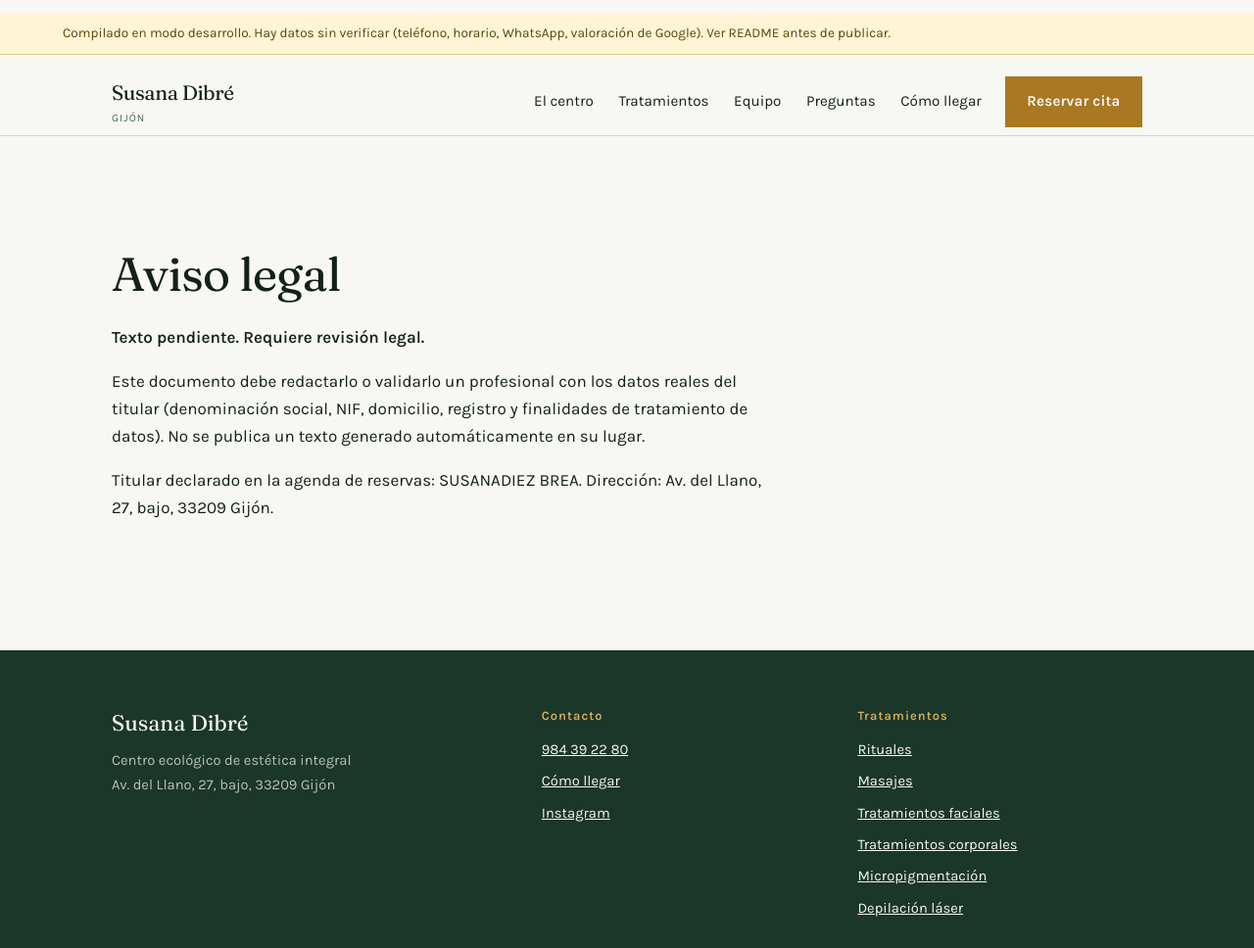
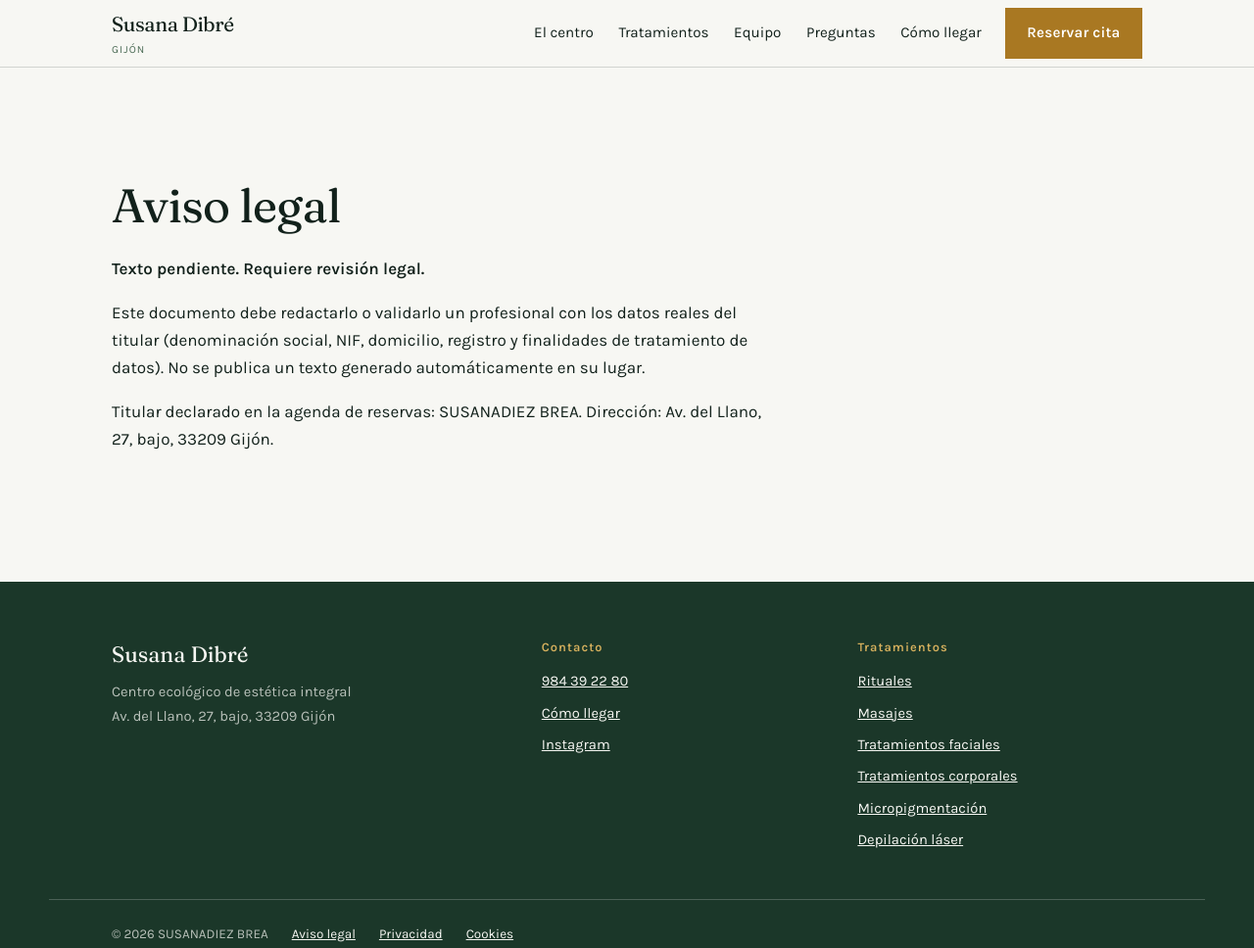
Before and after one commit to pablomirandaj/susana-dibre-web, a website: page public/aviso-legal/index.html in a window 1280 px wide. Shown: the top 968 px of the page at 98% size. Drawn offline with Linux system fonts and the light colour scheme.

```diff
--- a/public/aviso-legal/index.html
+++ b/public/aviso-legal/index.html
@@ -22,7 +22,7 @@
 </head>
 <body>
 <a class="saltar" href="#principal">Ir al contenido</a>
-<p class="aviso-dev">Compilado en modo desarrollo. Hay datos sin verificar (teléfono, horario, WhatsApp, valoración de Google). Ver README antes de publicar.</p>
+
 <header class="cabecera">
   <div class="wrap cabecera__fila">
     <a class="marca" href="/">Susana Dibré<span>Gijón</span></a>
```
Also changed, not shown: public/cookies/index.html (+1 -1 lines), public/index.html (+1 -1 lines), public/privacidad/index.html (+1 -1 lines), public/tratamientos/corporal/index.html (+1 -1 lines), public/tratamientos/depilacion-laser/index.html (+1 -1 lines), public/tratamientos/faciales/index.html (+1 -1 lines), public/tratamientos/masajes/index.html (+1 -1 lines), public/tratamientos/micropigmentacion/index.html (+1 -1 lines), public/tratamientos/rituales/index.html (+1 -1 lines).
